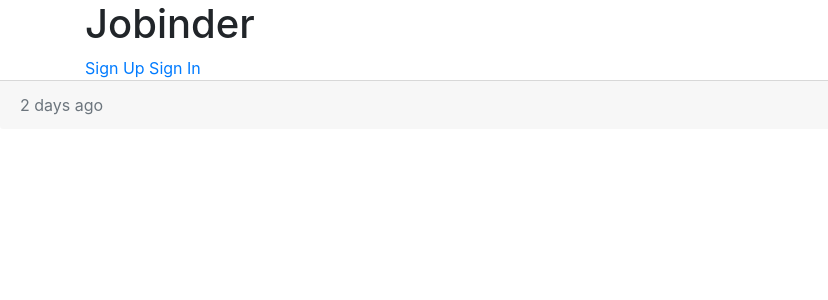
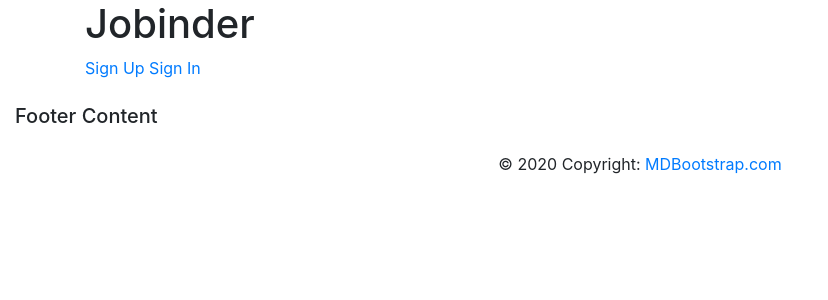
Before and after one commit to bilaluali/jobinder, a Django app: page /jobsearcher/ in a window 1280 px wide. Shown: the top 300 px of the page, without its empty margins (0-828 px from the left). Run offline with Django 3.2, Linux system fonts and the light colour scheme; some libraries are stand-ins or nearby versions.

Commit message:
Finished first version login and register

```diff
--- a/jobsearcher/templates/base.html
+++ b/jobsearcher/templates/base.html
@@ -13,8 +13,19 @@
 
         {% block body_block %}
         {% endblock %}
-    <div class="card-footer text-muted">
-        2 days ago
-    </div>
+
+        <footer class="page-footer font-small blue pt-4">
+
+            <div class="container-fluid text-center text-md-left">
+                <div class="row">
+                    <div class="col-md-6 mt-md-0 mt-3">
+                        <h5>Footer Content</h5>
+                    </div>
+                </div>
+            </div>
+            <div class="footer-copyright text-center py-3">© 2020 Copyright:
+                <a href="{% url 'home' %}"> MDBootstrap.com</a>
+            </div>
+        </footer>
     </body>
 </html>
--- a/jobsearcher/views.py
+++ b/jobsearcher/views.py
@@ -1,4 +1,5 @@
 from django.contrib.auth import authenticate
+from django.contrib.auth.decorators import login_required
 from django.contrib.auth.forms import AuthenticationForm
 from django.contrib.auth import login as do_login
 from django.contrib.auth import logout as do_logout
@@ -85,3 +86,8 @@ def sign_up_applicant(request):
 def sign_out(request):
     do_logout(request)
     return redirect('/')
+
+
+@login_required(login_url='/signin/')
+def company_profile(request):
+    pass
```
